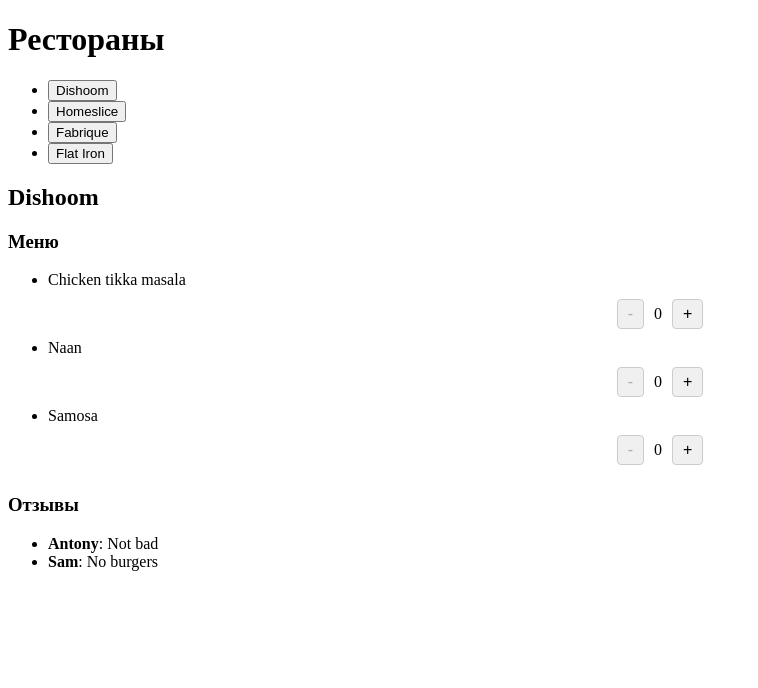
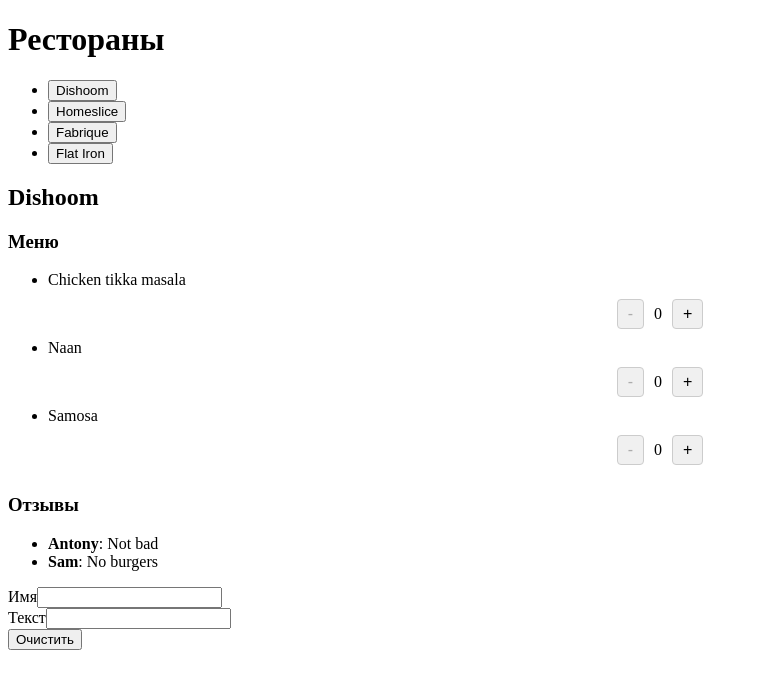
Before and after one commit to Marie8215/react-november-course, a React (Vite) app: page / in a window 1280 px wide. Shown: the top 688 px of the page, without its empty margins (0-758 px from the left). Built offline with nearby package versions, Linux system fonts and the light colour scheme.

Commit message:
hw-4-point-1-2

```diff
--- a/src/components/restaurant/restaurant.jsx
+++ b/src/components/restaurant/restaurant.jsx
@@ -1,4 +1,5 @@
 import { Menu } from "../menu/menu";
+import { ReviewForm } from "../review-form/review-form";
 import { Reviews } from "../reviews/reviews";
 
 export const Restaurant = ({ restaurant }) => {
@@ -10,6 +11,7 @@
         <h2>{name}</h2>
         <Menu menu={menu} />
         {reviews.length && <Reviews reviews={reviews} />}
+        <ReviewForm />
       </div>
     </>
   );
--- /dev/null
+++ b/src/components/review-form/review-form.jsx
@@ -0,0 +1,29 @@
+import { useState } from "react";
+import { useForm } from "./use-form";
+
+export const ReviewForm = () => {
+  const { form, setName, setText, clear } = useForm();
+  const { name, text } = form;
+
+  return (
+    <form>
+      <div>
+        <span>Имя</span>
+        <input
+          type="text"
+          value={name}
+          onChange={(event) => setName(event.target.value)}
+        />
+      </div>
+      <div>
+        <span>Текст</span>
+        <input
+          type="text"
+          value={text}
+          onChange={(event) => setText(event.target.value)}
+        />
+      </div>
+      <button onClick={clear}>Очистить</button>
+    </form>
+  );
+};
--- /dev/null
+++ b/src/components/review-form/use-form.js
@@ -0,0 +1,44 @@
+import { useReducer } from "react";
+
+const reducer = (state, { type, payload }) => {
+  switch (type) {
+    case "SET_NAME":
+      return { ...state, name: payload, text: "" };
+    case "SET_TEXT":
+      return { ...state, text: payload };
+    case "CLEAR_FORM":
+      return { name: "", text: "" };
+    default:
+      return state;
+  }
+};
+
+const DEFAULT_FORM_VALUE = {
+  name: "",
+  text: "",
+};
+
+export const useForm = () => {
+  const [form, dispatch] = useReducer(reducer, DEFAULT_FORM_VALUE);
+
+  const { name, text } = form;
+
+  const setName = (name) => {
+    dispatch({ type: "SET_NAME", payload: name });
+  };
+
+  const setText = (text) => {
+    dispatch({ type: "SET_TEXT", payload: text });
+  };
+
+  const clear = () => {
+    dispatch({ type: "CLEAR_FORM" });
+  };
+
+  return {
+    form,
+    setName,
+    setText,
+    clear,
+  };
+};
```
